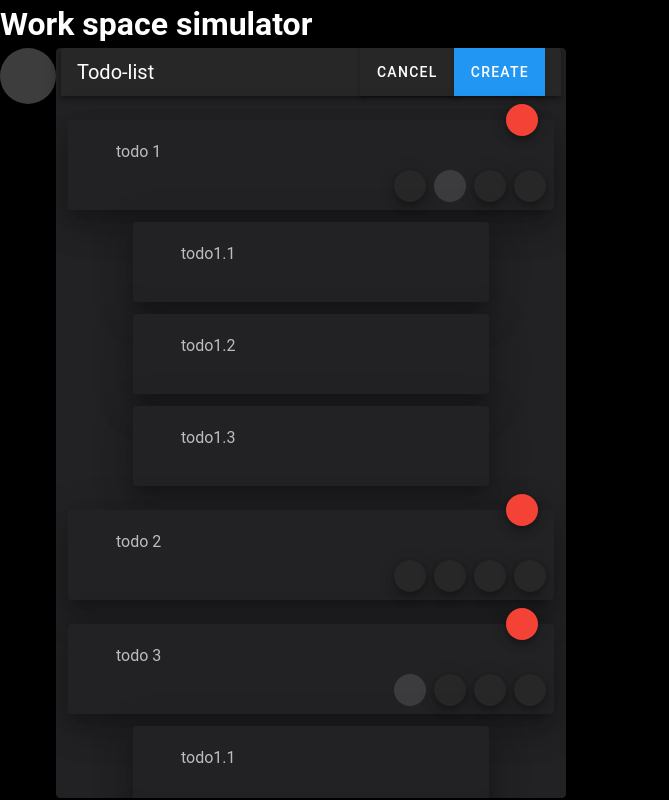
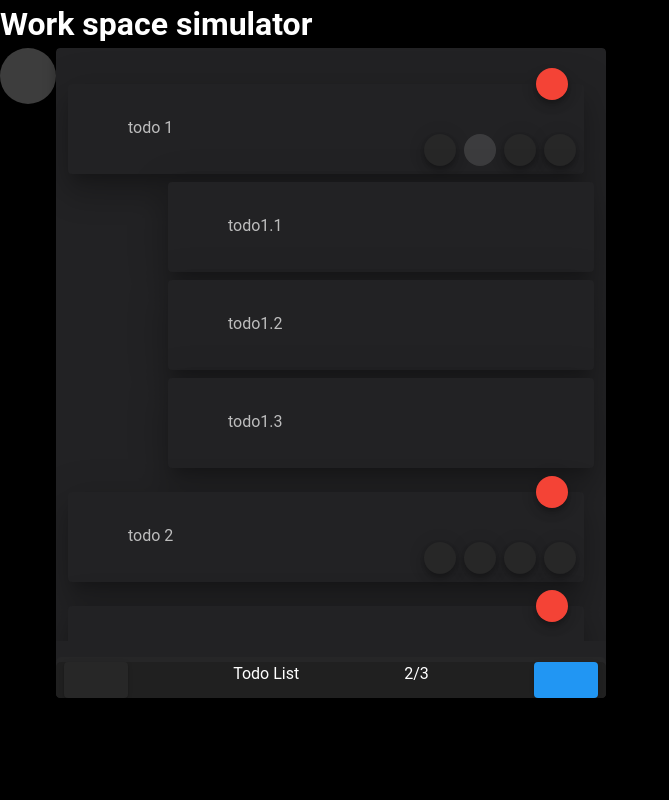
Before and after one commit to KouzanaFedi/work-space-simulator, a Vue app in the folder client/: page /#/ in a window 1280 px wide. Both pictures are taken after a click on the button 28 px from the left and 76 px from the top of the page. Shown: the whole page, without its empty margins (0-669 px from the left). Built offline with nearby package versions, Linux system fonts and the light colour scheme; the HTML template or start-up script is replaced by a standard one.

Commit message:
Styling and fixing layout

```diff
--- a/client/src/Components/todo-list-manager/EditDialog.vue
+++ b/client/src/Components/todo-list-manager/EditDialog.vue
@@ -4,6 +4,7 @@
     width="350px"
     persistent
   >
+    <v-card>
       <v-container>
         <v-textarea
           label="Task description"
@@ -45,6 +46,7 @@
           </v-btn>
         </v-row>
       </v-container>
+    </v-card>
   </v-dialog>
 </template>
 
@@ -57,7 +59,7 @@ export default Vue.extend({
     return {
       active: false,
       taskDescription: '',
-      maxChars: 64,
+      maxChars: 128,
       rules: {
         required: (value: string) => !!value || 'Required'
       },
@@ -132,6 +134,3 @@ export default Vue.extend({
   }
 })
 </script>
-
-<style lang="scss" scoped>
-</style>
--- a/client/src/Components/todo-list-manager/TodoItem.vue
+++ b/client/src/Components/todo-list-manager/TodoItem.vue
@@ -1,5 +1,5 @@
 <template>
-  <v-container class="pa-0">
+  <div>
     <TodoItemParent
       :todoItem="todoItem"
       :index="index"
@@ -10,12 +10,9 @@
       @moveDown="moveDown"
     />
     <div v-if="todoItem.children.length>0">
-      <v-container
+      <TodoItemChild
         v-for="(child,j) in todoItem.children"
         :key="j"
-        class="pb-0"
-      >
-        <TodoItemChild
         :todoItemChild="child"
         :index="j"
         @deleteChildTask="deleteChildTask"
@@ -24,9 +21,8 @@
         @moveChildDown="moveChildDown"
         @moveChildUp="moveChildUp"
       />
-      </v-container>
     </div>
-  </v-container>
+  </div>
 </template>
 
 <script lang="ts">
--- a/client/src/Components/todo-list-manager/TodoItemChild.vue
+++ b/client/src/Components/todo-list-manager/TodoItemChild.vue
@@ -1,19 +1,25 @@
 <template>
   <v-card
-    class="d-flex mx-auto"
-    max-width="356"
-    min-width="356"
+    class="d-flex mt-2 float-right"
+    max-width="426"
+    min-width="426"
     elevation="20"
     style="position: relative;"
-    height="80px"
+    min-height="80px"
   >
 
     <v-card-text class="py-0">
-      <v-checkbox
-        class="wrap-text"
-        v-model="todoItemChild.done"
-        :label="todoItemChild.title"
-      > </v-checkbox>
+      <v-container>
+        <v-checkbox v-model="todoItemChild.done">
+          <template slot="label">
+            <div class="text-wrap">
+              <label for>
+                {{todoItemChild.title}}
+              </label>
+            </div>
+          </template>
+        </v-checkbox>
+      </v-container>
     </v-card-text>
 
     <v-btn
@@ -55,8 +61,8 @@
       >
         <v-icon>mdi-pencil</v-icon>
       </v-btn>
+    </v-card-actions>
 
-    </v-card-actions>
     <EditDialog
       ref="editChildDialog"
       :description="todoItemChild.title"
@@ -130,7 +136,7 @@ export default Vue.extend({
 }
 
 .wrap-text {
-  max-width: 100% !important;
+  max-width: 70% !important;
   overflow: hidden;
   display: inline-block !important;
   overflow-wrap: break-word;
--- a/client/src/Components/todo-list-manager/TodoItemParent.vue
+++ b/client/src/Components/todo-list-manager/TodoItemParent.vue
@@ -1,17 +1,24 @@
 <template>
   <v-card
-    class="d-flex mx-auto "
-    min-width="486"
+    class="d-flex mt-6"
+    min-width="516"
+    max-width="516"
     elevation="20"
     style="position: relative;"
-    height="90px"
+    min-height="90px"
   >
     <v-card-text class="py-0">
-      <v-checkbox
-        class="wrap-text ml-auto"
-        v-model="todoItem.done"
-        :label="todoItem.title"
-      > </v-checkbox>
+      <v-container>
+        <v-checkbox v-model="todoItem.done">
+          <template slot="label">
+            <div class="text-wrap">
+              <label for>
+                {{todoItem.title}}
+              </label>
+            </div>
+          </template>
+        </v-checkbox>
+      </v-container>
     </v-card-text>
     <v-btn
       absolute
@@ -140,7 +147,7 @@ export default Vue.extend({
 }
 
 .wrap-text {
-  max-width: 100% !important;
+  max-width: 80% !important;
   overflow: hidden;
   display: inline-block !important;
   overflow-wrap: break-word;
--- a/client/src/Components/todo-list-manager/TodoList.vue
+++ b/client/src/Components/todo-list-manager/TodoList.vue
@@ -16,37 +16,21 @@
     </template>
 
     <v-card
-      class="mx-auto d-flex align-end flex-column scroll"
+      class="mx-auto d-flex align-end flex-column no-scroll"
       max-width="550"
-      max-height="750"
+      min-width="550"
+      max-height="650"
+      min-height="650"
       elevation="15"
     >
-      <v-toolbar
-        dense
-        class="mx-auto mb-3"
-        min-width="500"
+
+      <v-container
+        class="scroll d-flex flex-column"
+        v-if="todos.length>0"
       >
-        <v-toolbar-title>
-          Todo-list
-        </v-toolbar-title>
-
-        <v-spacer></v-spacer>
-
-        <v-toolbar-items>
-          <v-btn>Cancel</v-btn>
-          <v-btn
-            class="primary"
-            @click="toggleCreate"
-          >Create</v-btn>
-        </v-toolbar-items>
-      </v-toolbar>
-
-      <div v-if="todos.length>0">
-        <v-container
+        <TodoItem
           v-for="(todo,i) in todos"
           :key="i"
-        >
-          <TodoItem
           :todoItem="todo"
           :index="i"
           :todosCount="todos.length"
@@ -56,12 +40,37 @@
           @moveDown="moveDown"
         />
       </v-container>
-      </div>
+      <p style="height: 60px"></p>
+
       <EditDialog
         ref="editDialog"
         @createParentTask="createParent"
         :description="''"
       />
+      <v-card-actions class="card-actions pa-0 ">
+
+        <v-container class="px-5">
+          <v-row justify="space-between">
+            <v-btn>
+              <v-icon>
+                mdi-close
+              </v-icon>
+            </v-btn>
+            Todo List
+            <span v-if="todos.length>0">
+              {{tasksDone}}/{{todos.length}}
+            </span>
+            <v-btn
+              class="primary"
+              @click="toggleCreate"
+            >
+              <v-icon>
+                mdi-plus
+              </v-icon>
+            </v-btn>
+          </v-row>
+        </v-container>
+      </v-card-actions>
     </v-card>
   </v-menu>
 </template>
@@ -107,9 +116,18 @@ export default Vue.extend({
         done: false,
         children: []
       }
-      console.log(parent);
-
       this.todos.push(parent)
+    },
+  },
+  computed: {
+    tasksDone() {
+      const init = 0
+      const reducer = (accu, item) => {
+        if (item.done) {
+          return ++accu
+        } else return accu
+      }
+      return this.todos.reduce(reducer, init)
     }
   },
   data() {
@@ -161,6 +179,10 @@ export default Vue.extend({
   overflow: auto;
 }
 
+.no-scroll {
+  overflow: hidden;
+}
+
 ::-webkit-scrollbar {
   width: 10px;
 }
@@ -176,4 +198,14 @@ export default Vue.extend({
   -webkit-box-shadow: inset 0 0 6px rgba(58, 53, 53, 0.5);
   box-shadow: inset 0 0 6px rgba(58, 53, 53, 0.5);
 }
+
+.card-actions {
+  position: absolute;
+  bottom: 0;
+  background-color: #202020;
+  width: 550px;
+  z-index: 5;
+  border-radius: 5px 5px 0px 0px;
+  box-shadow: 0 -5px 0 0px rgba($color: rgb(71, 71, 71), $alpha: 0.1);
+}
 </style>
```
Lines whose indentation alone changed are shown as unchanged.
